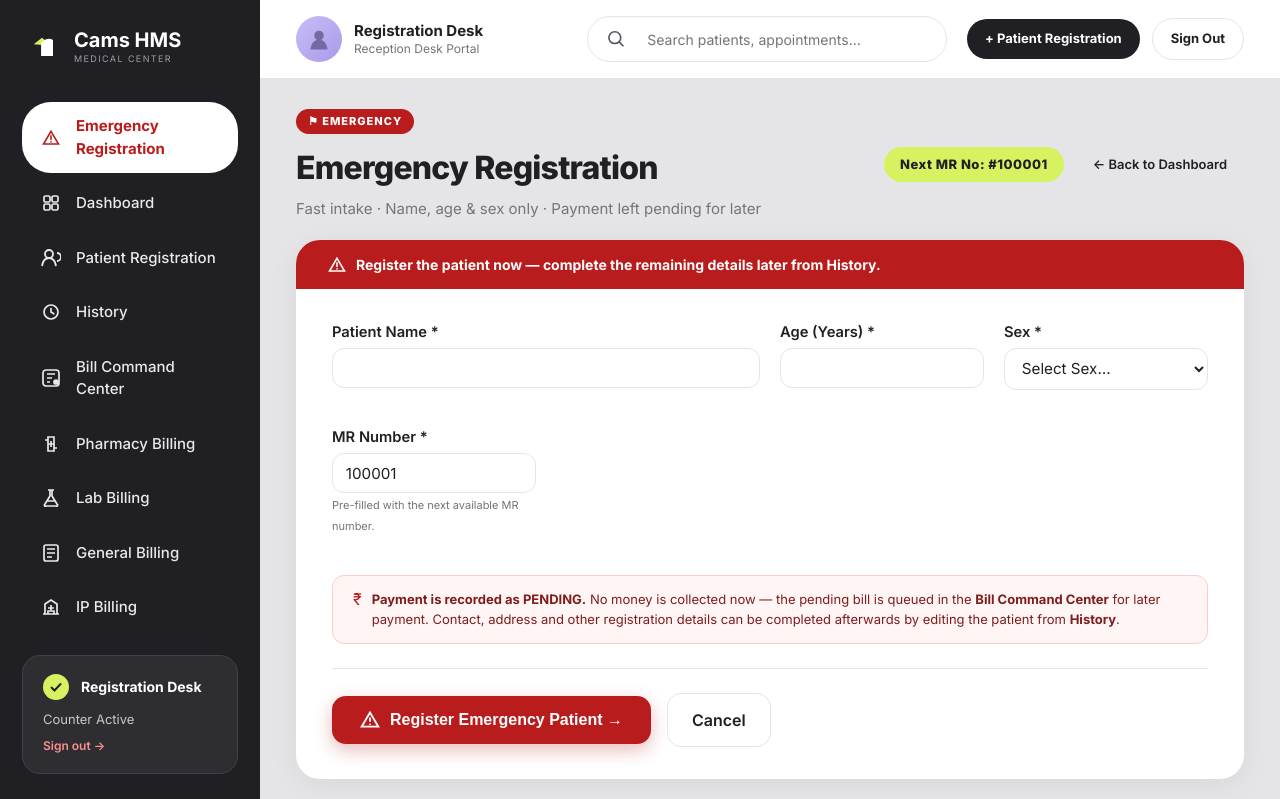
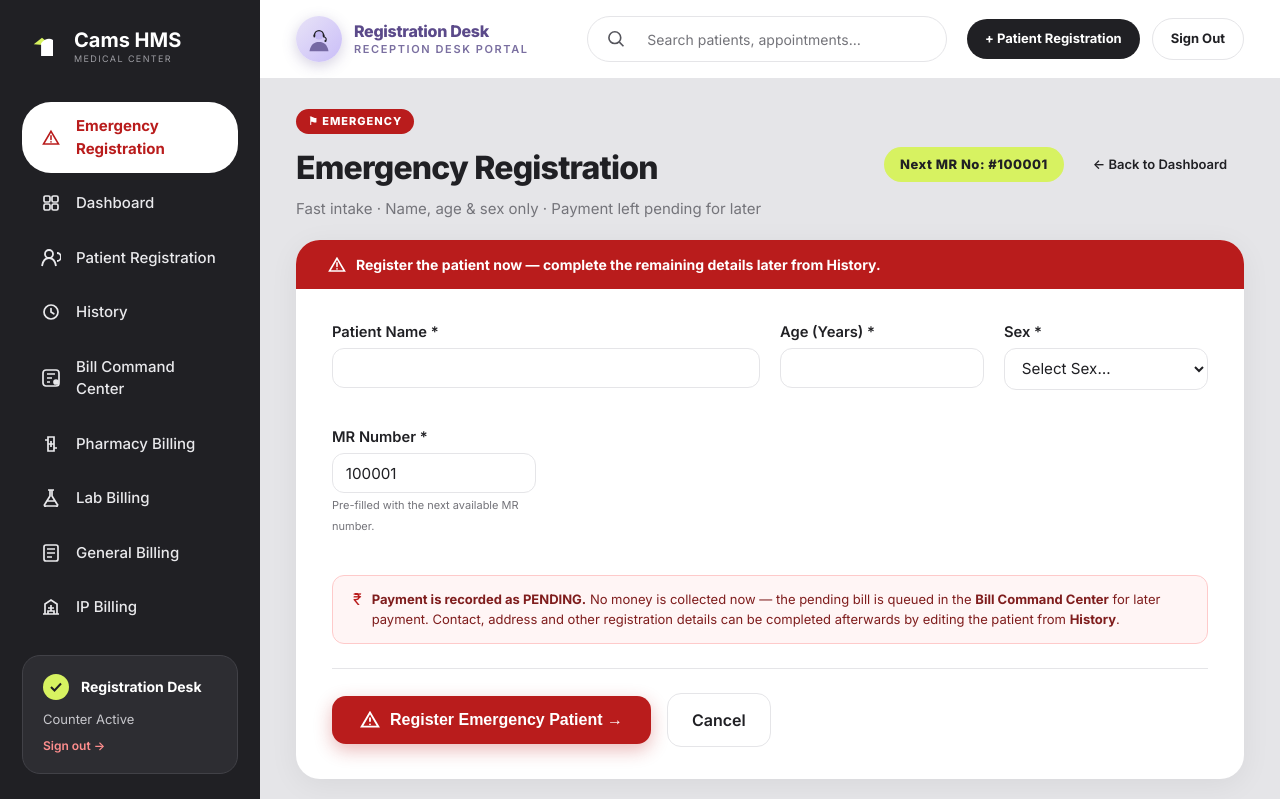
Before and after one commit to wwwmorisfamilybhm-netizen/hms-trial, a Django app: page /registration-desk/emergency/ in a window 1280 px wide. Shown: the top 799 px of the page. Run offline with Django 5.2, Linux system fonts and the light colour scheme; a user stored in the database is signed in; data comes from the database, SQL or seed files in the repository; some libraries are stand-ins or nearby versions.

Commit message:
Add professional receptionist avatar and elegant Reception Desk branding in topbar

```diff
--- a/static/css/style.css
+++ b/static/css/style.css
@@ -126,9 +126,12 @@ a:hover { text-decoration: underline; }
 .doctor { display: flex; align-items: center; gap: 12px; }
 .avatar { width: 46px; height: 46px; border-radius: 50%; display: grid; place-items: center; overflow: hidden; }
 .avatar.lav { background: linear-gradient(135deg, #c9bdf8, #a99ae9); }
-.doctor-text { display: flex; flex-direction: column; line-height: 1.3; }
-.doctor-name { font-size: 15px; font-weight: 700; }
-.doctor-spec { font-size: 12px; color: var(--muted); }
+.doctor-text { display: flex; flex-direction: column; line-height: 1.25; }
+.doctor-name { font-size: 16px; font-weight: 800; letter-spacing: -0.3px; color: var(--ink); }
+.doctor-spec { font-size: 11px; color: var(--muted); font-weight: 600; letter-spacing: 1.6px; text-transform: uppercase; margin-top: 2px; }
+.reception-name { color: #5b4a8a; }
+.reception-spec { color: #7a6fa0; }
+.avatar.reception-avatar { background: linear-gradient(135deg, #e8e3f7, #c9bdf8); box-shadow: 0 4px 14px rgba(91,74,138,0.25); }
 
 .search {
   margin-left: auto;
--- a/templates/base.html
+++ b/templates/base.html
@@ -176,16 +176,34 @@
   <div class="main">
     <header class="topbar">
       <div class="doctor">
-        <div class="avatar lav">
-          <svg width="26" height="26" viewBox="0 0 30 30" aria-hidden="true">
-            <circle cx="15" cy="11" r="5.5" fill="#7669a3"/>
-            <path d="M5 27c1.5-8 5-11 10-11s8.5 3 10 11" fill="#7669a3"/>
-          </svg>
+        <div class="avatar lav reception-avatar">
+          {% if request.session.designation == 'registration_desk' or request.resolver_match.url_name == 'reception_dashboard' or request.resolver_match.url_name == 'registration_desk' or request.resolver_match.url_name == 'emergency_registration' or request.resolver_match.url_name == 'bill_command_center' or request.resolver_match.url_name == 'pharmacy_billing' or request.resolver_match.url_name == 'lab_billing' or request.resolver_match.url_name == 'general_billing' or request.resolver_match.url_name == 'ip_billing' %}
+            <svg width="26" height="26" viewBox="0 0 30 30" aria-hidden="true">
+              <path d="M4 29c1.6-7.5 5.2-10.5 11-10.5s9.4 3 11 10.5" fill="#7669a3"/>
+              <circle cx="15" cy="10.5" r="5.2" fill="#c5b9f4"/>
+              <path d="M9.8 10.5a5.2 5.2 0 0 1 10.4 0" fill="none" stroke="#202024" stroke-width="1.6" stroke-linecap="round"/>
+              <rect x="8.6" y="9.6" width="2" height="3.6" rx="1" fill="#202024"/>
+              <rect x="19.4" y="9.6" width="2" height="3.6" rx="1" fill="#202024"/>
+              <path d="M21.4 12.6c1.9 1 2.4 2.9 1.4 4.3" fill="none" stroke="#202024" stroke-width="1.4" stroke-linecap="round"/>
+              <circle cx="22.4" cy="17.4" r="1.2" fill="#202024"/>
+            </svg>
+          {% elif request.session.designation == 'admin' or request.resolver_match.url_name == 'admin_dashboard' or request.resolver_match.url_name == 'admin_settings' or request.resolver_match.url_name == 'admin_backup_import' or request.resolver_match.url_name == 'admin_backup_export' %}
+            <svg width="26" height="26" viewBox="0 0 30 30" aria-hidden="true">
+              <circle cx="15" cy="11" r="5.5" fill="#7669a3"/>
+              <path d="M5 27c1.5-8 5-11 10-11s8.5 3 10 11" fill="#7669a3"/>
+              <rect x="12" y="3" width="6" height="4" rx="1" fill="#c5b9f4"/>
+            </svg>
+          {% else %}
+            <svg width="26" height="26" viewBox="0 0 30 30" aria-hidden="true">
+              <circle cx="15" cy="11" r="5.5" fill="#7669a3"/>
+              <path d="M5 27c1.5-8 5-11 10-11s8.5 3 10 11" fill="#7669a3"/>
+            </svg>
+          {% endif %}
         </div>
         <div class="doctor-text">
           {% if request.session.designation == 'registration_desk' or request.resolver_match.url_name == 'reception_dashboard' or request.resolver_match.url_name == 'registration_desk' or request.resolver_match.url_name == 'emergency_registration' or request.resolver_match.url_name == 'bill_command_center' or request.resolver_match.url_name == 'pharmacy_billing' or request.resolver_match.url_name == 'lab_billing' or request.resolver_match.url_name == 'general_billing' or request.resolver_match.url_name == 'ip_billing' %}
-            <span class="doctor-name">Registration Desk</span>
-            <span class="doctor-spec">Reception Desk Portal</span>
+            <span class="doctor-name reception-name">Registration Desk</span>
+            <span class="doctor-spec reception-spec">Reception Desk Portal</span>
           {% elif request.session.designation == 'admin' or request.resolver_match.url_name == 'admin_dashboard' or request.resolver_match.url_name == 'admin_settings' or request.resolver_match.url_name == 'admin_backup_import' or request.resolver_match.url_name == 'admin_backup_export' %}
             <span class="doctor-name">Hospital Admin</span>
             <span class="doctor-spec">Administration Portal</span>
```
